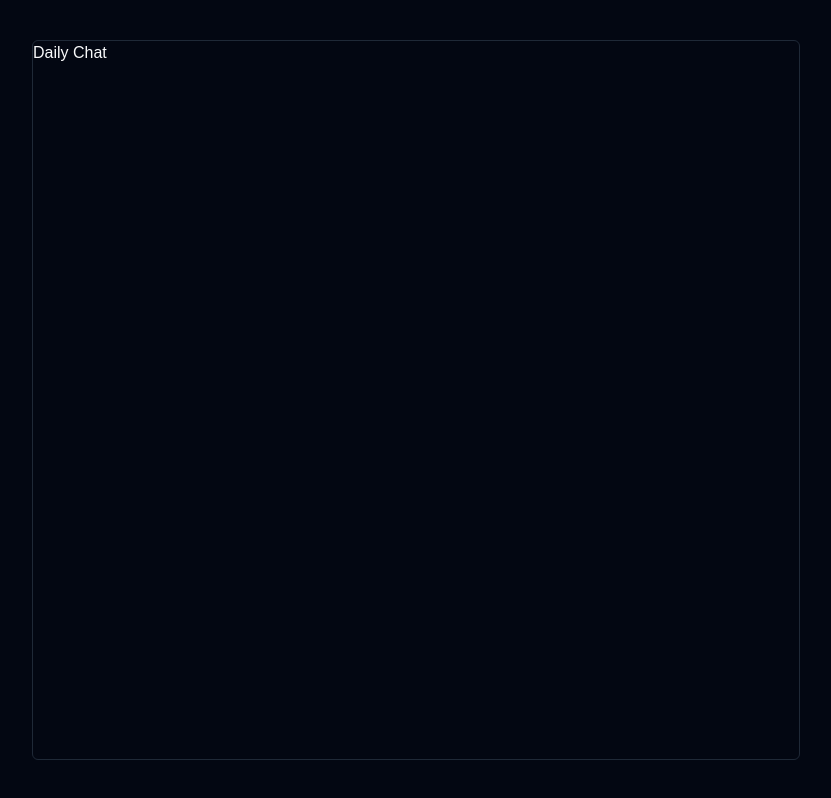
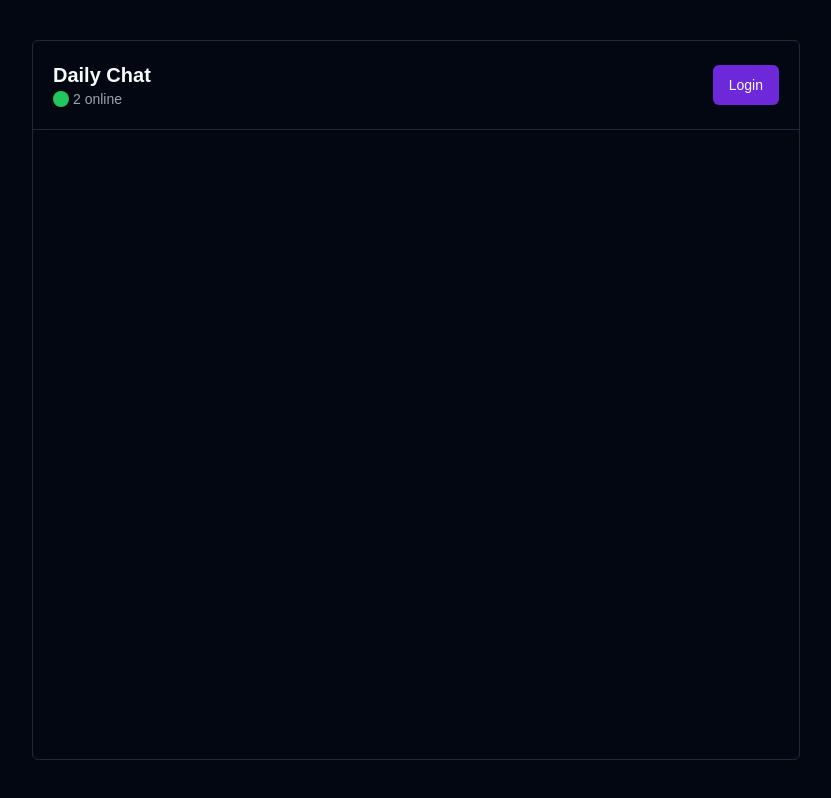
Before and after one commit to mijip0320/chatting, a Next.js app: page / in a window 1280 px wide. Shown: the whole page, without its empty margins (224-1055 px from the left). Built offline with nearby package versions, Linux system fonts and the light colour scheme.

Commit message:
feat : 채팅 헤더 생성, supabase 연결

```diff
--- /dev/null
+++ b/app/auth/callback/route.ts
@@ -0,0 +1,28 @@
+import { type EmailOtpType } from "@supabase/supabase-js";
+import { type NextRequest } from "next/server";
+
+import { redirect } from "next/navigation";
+import { supabaseBrowser } from "@/lib/supabase/browser";
+
+export async function GET(request: NextRequest) {
+  const { searchParams } = new URL(request.url);
+  const token_hash = searchParams.get("token_hash");
+  const type = searchParams.get("type") as EmailOtpType | null;
+  const next = searchParams.get("next") ?? "/";
+
+  if (token_hash && type) {
+    const supabase = await supabaseBrowser();
+
+    const { error } = await supabase.auth.verifyOtp({
+      type,
+      token_hash,
+    });
+    if (!error) {
+      // redirect user to specified redirect URL or root of app
+      redirect(next);
+    }
+  }
+
+  // redirect the user to an error page with some instructions
+  redirect("/error");
+}
--- a/app/layout.tsx
+++ b/app/layout.tsx
@@ -31,8 +31,11 @@ export default function RootLayout({
   children: React.ReactNode;
 }>) {
   return (
-    <html lang="en">
-      <body className={`${pretendard.variable} antialiased`}>
+    <html lang="en" suppressHydrationWarning>
+      <body
+        className={`${pretendard.variable} antialiased`}
+        suppressHydrationWarning
+      >
         <ThemeProvider
           attribute="class"
           defaultTheme="dark"
--- a/app/page.tsx
+++ b/app/page.tsx
@@ -1,15 +1,11 @@
+import ChatHeader from "@/components/ChatHeader";
+
 export default function Page() {
   //https://www.youtube.com/watch?v=-xXASlyU0Ck
   return (
     <div className="max-w-3xl mx-auto md:py-10 h-screen">
       <div className=" h-full border rounded-md flex flex-col relative">
-        <div className="h-20">
-          <div>
-            <div>
-              <h1>Daily Chat</h1>
-            </div>
-          </div>
-        </div>
+        <ChatHeader />
       </div>
     </div>
   );
--- /dev/null
+++ b/components/ChatHeader.tsx
@@ -0,0 +1,41 @@
+"use client";
+import React from "react";
+import { Button } from "./ui/button";
+import { supabaseBrowser } from "@/lib/supabase/browser";
+import { useRouter } from "next/navigation";
+
+export default function ChatHeader() {
+  const router = useRouter();
+
+  const handleLoginWithGithub = () => {
+    const supabase = supabaseBrowser();
+    supabase.auth.signInWithOAuth({
+      provider: "github",
+      options: {
+        redirectTo: location.origin + "/auth/callback",
+      },
+    });
+  };
+
+  const handleLogout = async () => {
+    const supabase = supabaseBrowser();
+    await supabase.auth.signOut();
+    router.refresh();
+  };
+
+  return (
+    <div className="h-20">
+      <div className="p-5 border-b flex items-center justify-between ">
+        <div>
+          <h1 className="text-xl font-bold">Daily Chat</h1>
+          <div className="flex items-center gap-1">
+            <div className="h-4 w-4 bg-green-500 rounded-full animation-pulse"></div>
+            <h1 className="text-sm text-gray-400">2 online</h1>
+          </div>
+        </div>
+
+        <Button onClick={handleLoginWithGithub}>Login</Button>
+      </div>
+    </div>
+  );
+}
--- /dev/null
+++ b/components/ui/button.tsx
@@ -0,0 +1,56 @@
+import * as React from "react"
+import { Slot } from "@radix-ui/react-slot"
+import { cva, type VariantProps } from "class-variance-authority"
+
+import { cn } from "@/lib/utils"
+
+const buttonVariants = cva(
+  "inline-flex items-center justify-center gap-2 whitespace-nowrap rounded-md text-sm font-medium ring-offset-background transition-colors focus-visible:outline-none focus-visible:ring-2 focus-visible:ring-ring focus-visible:ring-offset-2 disabled:pointer-events-none disabled:opacity-50 [&_svg]:pointer-events-none [&_svg]:size-4 [&_svg]:shrink-0",
+  {
+    variants: {
+      variant: {
+        default: "bg-primary text-primary-foreground hover:bg-primary/90",
+        destructive:
+          "bg-destructive text-destructive-foreground hover:bg-destructive/90",
+        outline:
+          "border border-input bg-background hover:bg-accent hover:text-accent-foreground",
+        secondary:
+          "bg-secondary text-secondary-foreground hover:bg-secondary/80",
+        ghost: "hover:bg-accent hover:text-accent-foreground",
+        link: "text-primary underline-offset-4 hover:underline",
+      },
+      size: {
+        default: "h-10 px-4 py-2",
+        sm: "h-9 rounded-md px-3",
+        lg: "h-11 rounded-md px-8",
+        icon: "h-10 w-10",
+      },
+    },
+    defaultVariants: {
+      variant: "default",
+      size: "default",
+    },
+  }
+)
+
+export interface ButtonProps
+  extends React.ButtonHTMLAttributes<HTMLButtonElement>,
+    VariantProps<typeof buttonVariants> {
+  asChild?: boolean
+}
+
+const Button = React.forwardRef<HTMLButtonElement, ButtonProps>(
+  ({ className, variant, size, asChild = false, ...props }, ref) => {
+    const Comp = asChild ? Slot : "button"
+    return (
+      <Comp
+        className={cn(buttonVariants({ variant, size, className }))}
+        ref={ref}
+        {...props}
+      />
+    )
+  }
+)
+Button.displayName = "Button"
+
+export { Button, buttonVariants }
--- /dev/null
+++ b/lib/supabase/browser.ts
@@ -0,0 +1,7 @@
+import { createBrowserClient } from "@supabase/ssr";
+
+export const supabaseBrowser = () =>
+  createBrowserClient(
+    process.env.NEXT_PUBLIC_SUPABASE_URL!,
+    process.env.NEXT_PUBLIC_SUPABASE_ANON_KEY!
+  );
--- /dev/null
+++ b/lib/supabase/server.ts
@@ -0,0 +1,31 @@
+"use server";
+
+import { createServerClient, type CookieOptions } from "@supabase/ssr";
+import { cookies } from "next/headers";
+
+export async function supabaseServer() {
+  const cookieStore = await cookies();
+
+  return createServerClient(
+    process.env.NEXT_PUBLIC_SUPABASE_URL!,
+    process.env.NEXT_PUBLIC_SUPABASE_ANON_KEY!,
+    {
+      cookies: {
+        getAll() {
+          return cookieStore.getAll();
+        },
+        setAll(cookiesToSet) {
+          try {
+            cookiesToSet.forEach(({ name, value, options }) =>
+              cookieStore.set(name, value, options)
+            );
+          } catch {
+            // The `setAll` method was called from a Server Component.
+            // This can be ignored if you have middleware refreshing
+            // user sessions.
+          }
+        },
+      },
+    }
+  );
+}
--- a/package.json
+++ b/package.json
@@ -9,6 +9,9 @@
     "lint": "next lint"
   },
   "dependencies": {
+    "@radix-ui/react-slot": "^1.1.0",
+    "@supabase/ssr": "^0.5.2",
+    "@supabase/supabase-js": "^2.46.1",
     "class-variance-authority": "^0.7.0",
     "clsx": "^2.1.1",
     "lucide-react": "^0.456.0",
```
Also changed, not shown: middleware.ts (added, +73 -0 lines), 1 other file (tests, documents, lock files or other folders).
